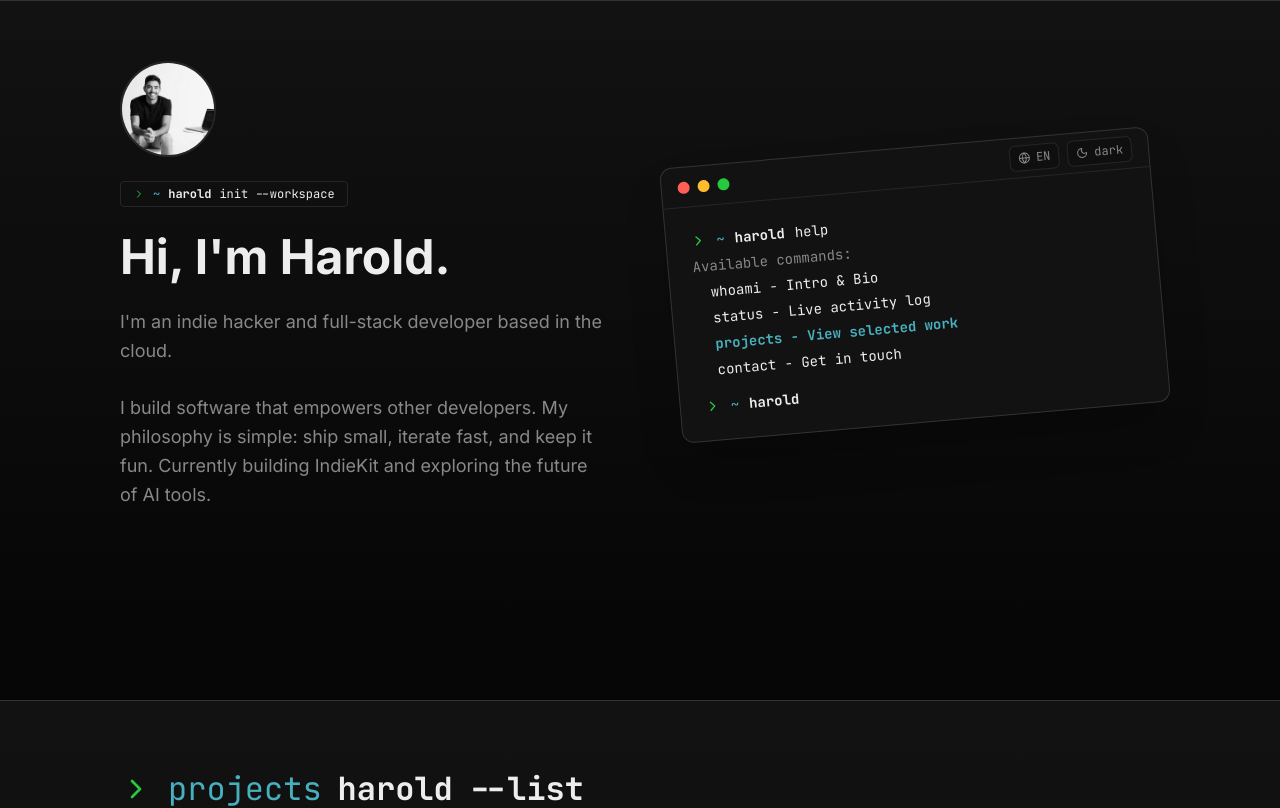
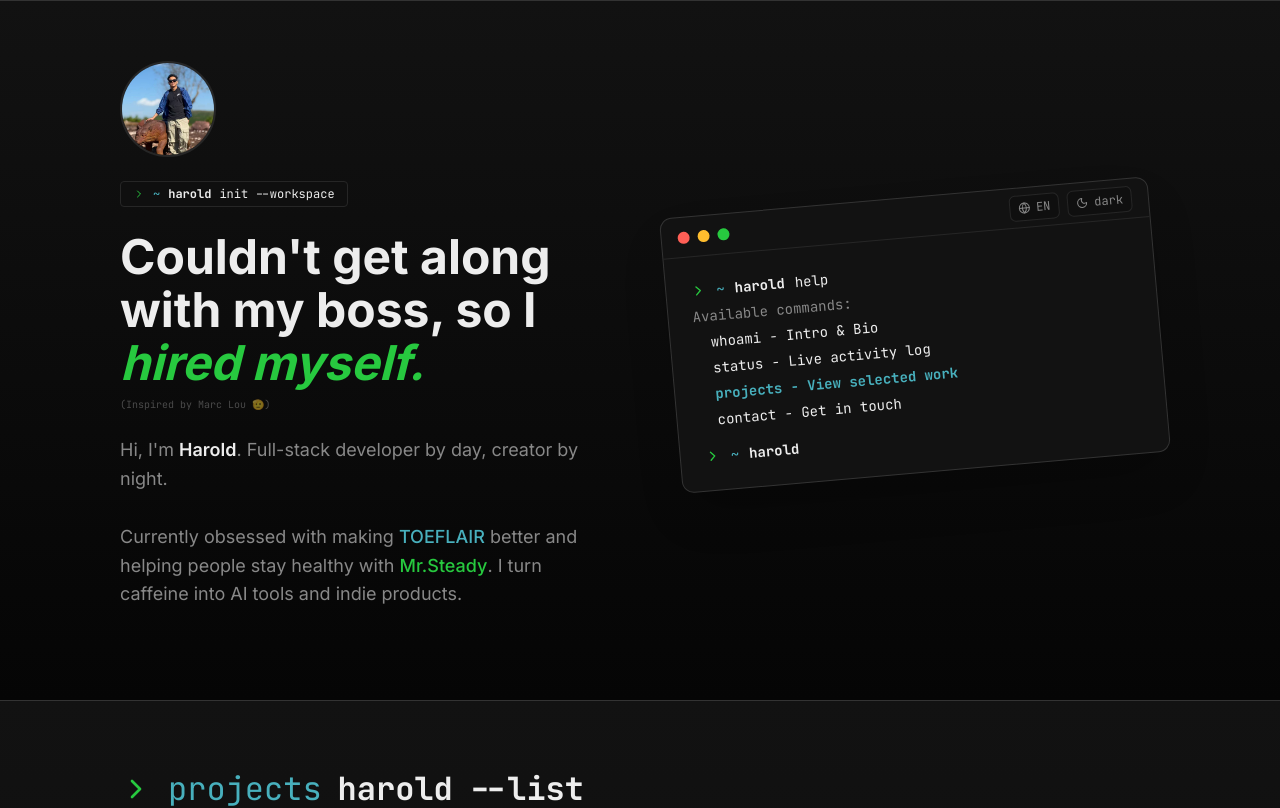
Before and after one commit to guohaonan-shy/harold-personal, a Next.js app: page / in a window 1280 px wide. Shown: the top 808 px of the page. Built offline with nearby package versions, Linux system fonts and the light colour scheme.

Commit message:
feat: update hero section copy and layout
- Update hero heading to "Couldn't get along with my boss, so I hired myself."
- Add attribution to Marc Lou
- Update description with current projects (TOEFLAIR, Mr.Steady)
- Update profile avatar

```diff
--- a/app/components/Hero.tsx
+++ b/app/components/Hero.tsx
@@ -26,15 +26,20 @@ export default function Hero() {
             </div>
 
             {/* Heading */}
-            <h1 className="text-4xl lg:text-5xl font-bold text-main leading-[1.1]">
-              Hi, I'm Harold.
-            </h1>
+            <div className="space-y-2">
+              <h1 className="text-4xl lg:text-5xl font-bold text-main leading-[1.1]">
+                Couldn't get along with my boss, so I <span className="text-terminal-green italic">hired myself.</span>
+              </h1>
+              <p className="text-[10px] font-mono text-dim opacity-50">
+                (Inspired by Marc Lou 🫡)
+              </p>
+            </div>
 
             {/* Description */}
             <p className="text-lg text-dim leading-[1.6] max-w-[500px]">
-              I'm an indie hacker and full-stack developer based in the cloud.
+              Hi, I'm <span className="text-main font-semibold">Harold</span>. Full-stack developer by day, creator by night.
               <br /><br />
-              I build software that empowers other developers. My philosophy is simple: ship small, iterate fast, and keep it fun. Currently building IndieKit and exploring the future of AI tools.
+              Currently obsessed with making <span className="text-terminal-cyan font-medium">TOEFLAIR</span> better and helping people stay healthy with <span className="text-terminal-green font-medium">Mr.Steady</span>. I turn caffeine into AI tools and indie products.
             </p>
           </div>
 
```
Also changed, not shown: public/avatar.png.
